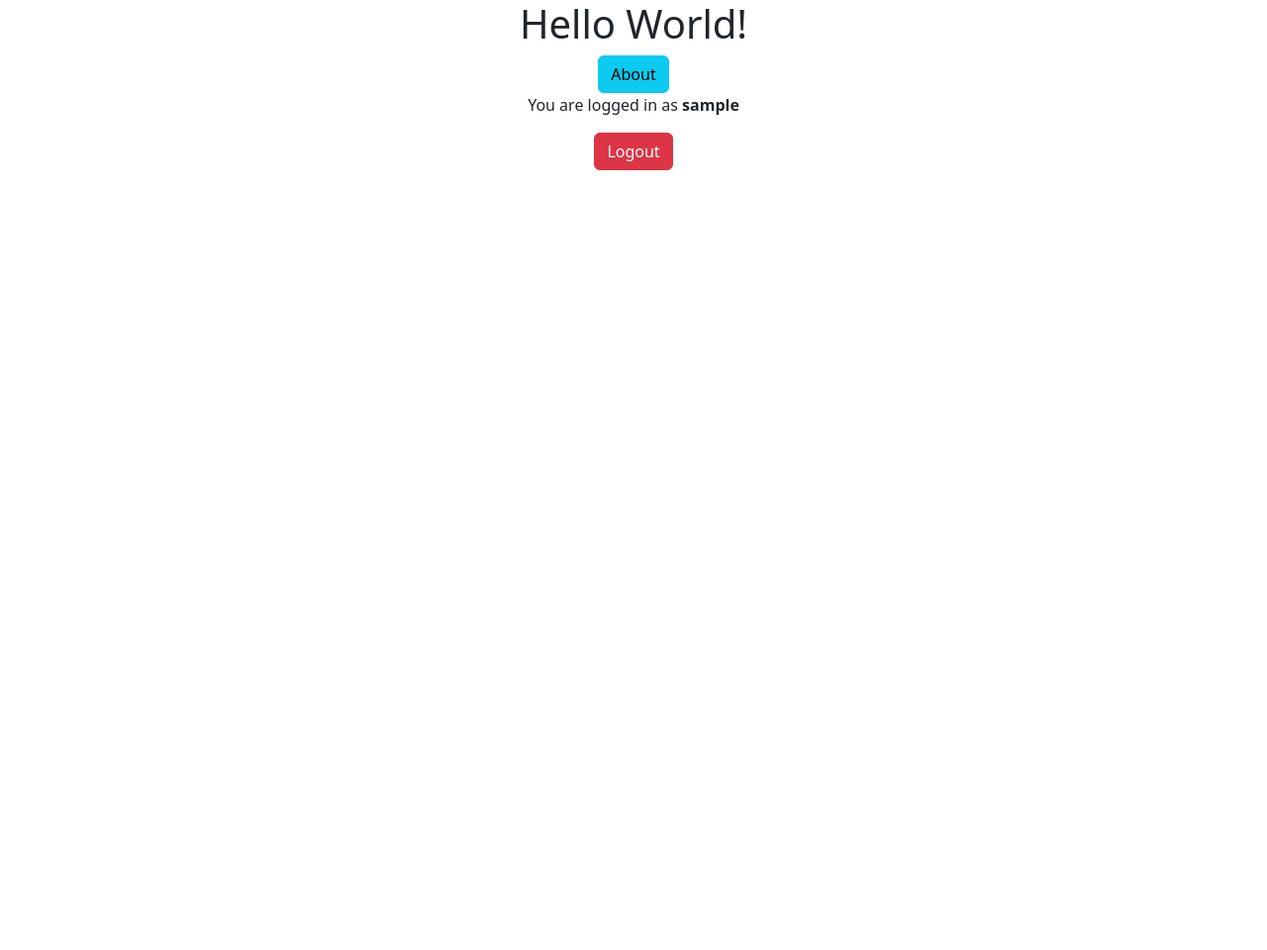
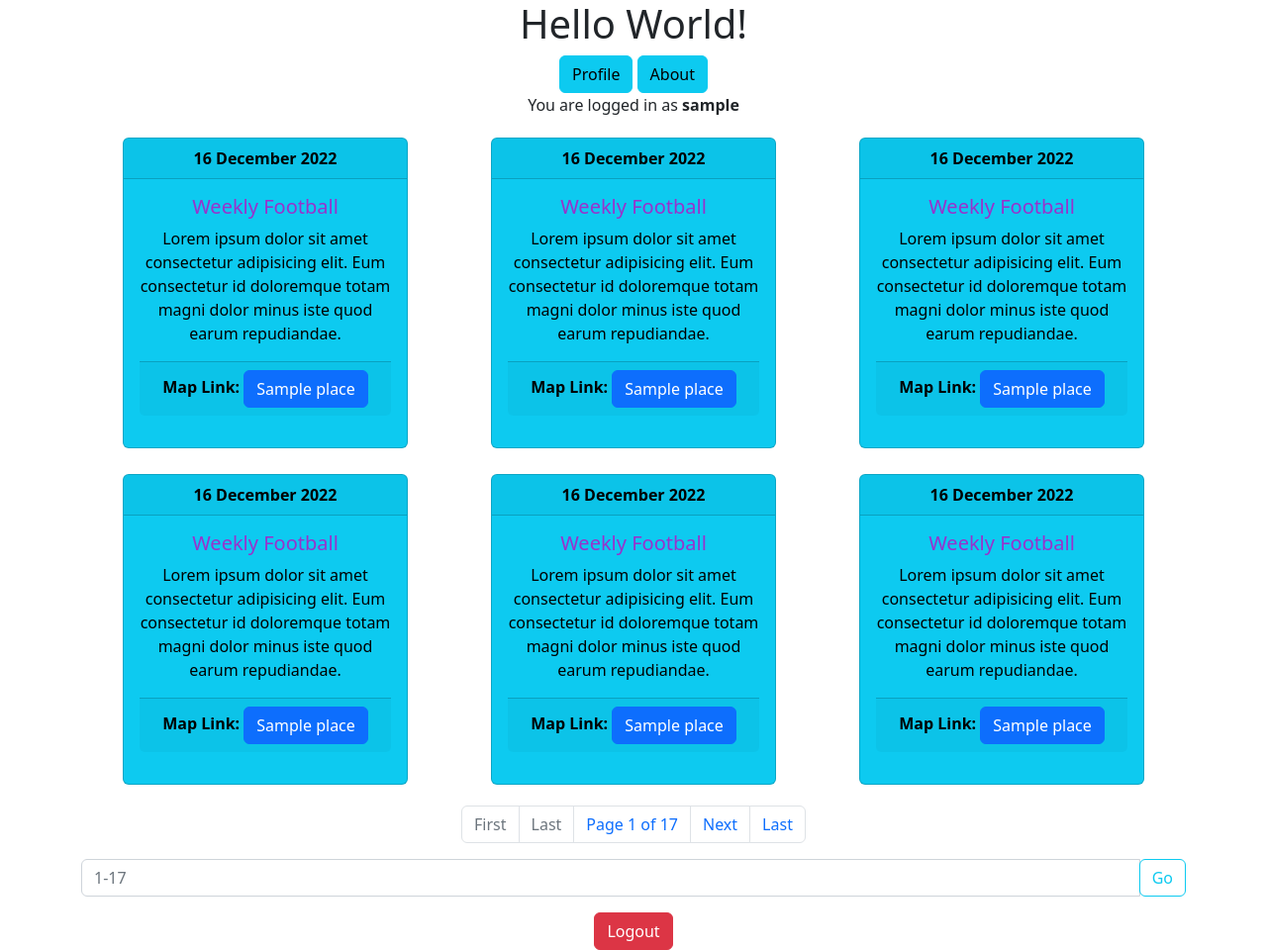
Before and after one commit to alrafiabdullah/football-booking, a Django app: page / in a window 1280 px wide. Shown: the whole page at 99% size. Before the commit the page ends 172 px from the top, so only its background shows below. Run offline with Django 3.2, Linux system fonts and the light colour scheme; a user stored in the database is signed in; tables that the repository leaves empty hold one stand-in row (values such as "Sample post"); some libraries are stand-ins or nearby versions.

Commit message:
pagination added

```diff
--- a/templates/main/index.html
+++ b/templates/main/index.html
@@ -18,9 +18,72 @@ Home
             {% endfor %}
         {% endif %}
 
+        <a href={% url 'player_profile' %} ><button class="btn btn-info">Profile</button></a>
         <a href={% url 'about' %} ><button class="btn btn-info">About</button></a>
+        <p align="center">You are logged in as <strong>{{ request.user.username }}</strong></p>
 
-        <p align="center">You are logged in as <strong>{{ request.user.username }}</strong></p>
+        <div class="card-container">
+            {% for temp in page_obj  %}
+                <div class="card-item">
+                    <div class="card text-black bg-info mb-3" style="max-width: 18rem;">
+                        <div class="card-header card-header-item"><strong>16 December 2022</strong></div>
+                        <div class="card-body">
+                            <h5 class="card-title" style="color: #9932CC;">Weekly Football</h5>
+                            <p class="card-text">Lorem ipsum dolor sit amet consectetur adipisicing elit. Eum consectetur id doloremque totam magni dolor minus iste quod earum repudiandae.</p>
+                            <p class="card-footer"><strong>Map Link:</strong> <a href={{temp.map_link}} target="_blank" rel="noopener noreferrer"><button class="btn btn-primary">{{temp.name}}</button></a></p>
+                        </div>
+                    </div>
+                </div>
+            {% endfor %}
+        </div>
+
+        <nav aria-label="Page navigation">
+            <ul class="pagination justify-content-center">
+                {% if page_obj.has_previous %}
+                    <li class="page-item">
+                        <a class="page-link"href="?page=1"tabindex="-1">First</a>
+                    </li>
+                    <li class="page-item ">
+                        <a class="page-link"href="?page={{ page_obj.previous_page_number }}"tabindex="-1">Previous</a>
+                    </li>
+                {% else %}
+                    <li class="page-item disabled">
+                        <a class="page-link"href="#"tabindex="-1">First</a>
+                    </li>
+                    <li class="page-item disabled">
+                        <a class="page-link"
+                        href="#"tabindex="-1">Last</a>
+                    </li>
+                {% endif %}
+                <li class="page-item">
+                    <a class="page-link" href="?page={{ page_obj.number }}">Page {{ page_obj.number }} of {{ page_obj.paginator.num_pages }}</a>
+                </li>
+                {% if page_obj.has_next %}
+                    <li class="page-item">
+                        <a class="page-link"href="?page={{ page_obj.next_page_number }}"tabindex="-1">Next</a>
+                    </li>
+                    <li class="page-item">
+                        <a class="page-link"href="?page={{page_obj.paginator.num_pages}}"tabindex="-1">Last</a>
+                    </li>
+                {% else %}
+                    <li class="page-item disabled">
+                        <a class="page-link"href="#"tabindex="-1">Next</a>
+                    </li>
+                    <li class="page-item disabled">
+                        <a class="page-link" href="#"tabindex="-1">Last</a>
+                    </li>
+                {% endif %}
+            </ul>
+            <form action="?page=page" method="get">
+                <div class="input-group mb-3 col-xs-3">
+                    <input class="form-control" type="number" max="{{page_obj.paginator.num_pages}}" placeholder="1-{{page_obj.paginator.num_pages}}" name="page" min="1">
+                    <div class="input-group-append">
+                        <button class="btn btn-outline-info" type="submit">Go</button>
+                    </div>
+                </div>
+            </form>
+        </nav>
+
         <a href={% url 'player_logout' %} ><button class="btn btn-danger">Logout</button></a>
     </div>
 {% endblock bodyblock %}
```
